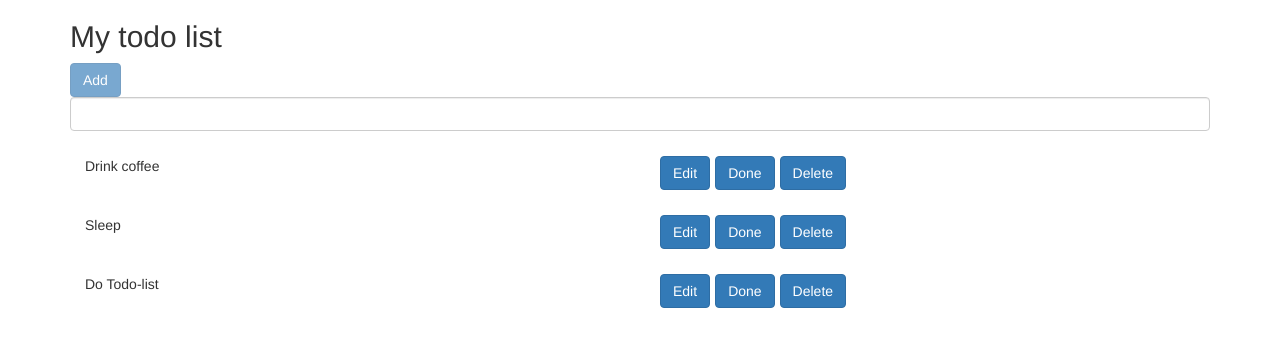
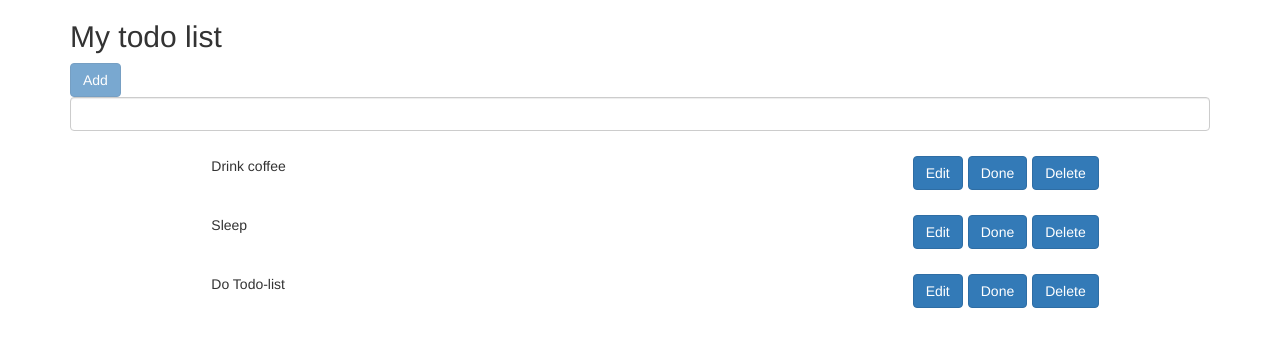
Before and after one commit to KolosUK/JSPCamp, an Angular app in the folder Luchynska Tetiana/my-todo-list/: page / in a window 1280 px wide. Shown: the top 346 px of the page. Built offline with nearby package versions, Linux system fonts and the light colour scheme.

Commit message:
Change application name

```diff
--- a/Luchynska Tetiana/my-todo-list/src/app/app.component.html
+++ b/Luchynska Tetiana/my-todo-list/src/app/app.component.html
@@ -1 +1 @@
-<app-todo></app-todo>
+<app-todo-list></app-todo-list>
--- a/Luchynska Tetiana/my-todo-list/src/app/app.module.ts
+++ b/Luchynska Tetiana/my-todo-list/src/app/app.module.ts
@@ -3,13 +3,13 @@ import { NgModule } from '@angular/core';
 import {FormsModule} from '@angular/forms';
 
 import { AppComponent } from './app.component';
-import { TodoComponent } from './todo-list/todo.component';
+import { TodoListComponent } from './todo-list/todo-list.component';
 import { TodoTaskComponent } from './todo-task/todo-task.component';
 
 @NgModule({
   declarations: [
     AppComponent,
-    TodoComponent,
+    TodoListComponent,
     TodoTaskComponent
   ],
   imports: [
--- a/Luchynska Tetiana/my-todo-list/src/app/todo-list/todo.component.ts
+++ b/Luchynska Tetiana/my-todo-list/src/app/todo-list/todo-list.component.ts
@@ -2,11 +2,11 @@ import { Component, OnInit } from '@angular/core';
 import TodoItem from './todoItem';
 
 @Component({
-  selector: 'app-todo',
-  templateUrl: './todo.component.html',
+  selector: 'app-todo-list',
+  templateUrl: './todo-list.component.html',
 })
 
-export class TodoComponent {
+export class TodoListComponent {
   isAllowedAdding = true;
   todoList: TodoItem[] = new Array();
   newTodoItem = '';
@@ -17,7 +17,7 @@ export class TodoComponent {
   }
 
   updateInput(event: Event) {
-    if ((<HTMLInputElement>event.target).value === '') {
+    if ((event.target as HTMLInputElement).value === '') {
       this.isAllowedAdding = true;
     } else {
       this.isAllowedAdding = false;
--- a/Luchynska Tetiana/my-todo-list/src/app/todo-list/todoItem.ts
+++ b/Luchynska Tetiana/my-todo-list/src/app/todo-list/todoItem.ts
@@ -3,7 +3,6 @@ export default class TodoItem {
     label: string;
     isDone: boolean;
     isEditing: boolean;
-
     constructor(id: number, label: string) {
       this.id = id;
       this.label = label;
--- a/Luchynska Tetiana/my-todo-list/src/app/todo-task/todo-task.component.css
+++ b/Luchynska Tetiana/my-todo-list/src/app/todo-task/todo-task.component.css
@@ -13,6 +13,6 @@ button{
     margin-left: 5px;
 }
 
-.todo-text,  .but{
+.todo-text {
     width: 50%;
 }
--- a/Luchynska Tetiana/my-todo-list/src/app/todo-task/todo-task.component.html
+++ b/Luchynska Tetiana/my-todo-list/src/app/todo-task/todo-task.component.html
@@ -1,12 +1,12 @@
 <div class="container">
     <div class="todo-text">
-          <div class = "todo-item" *ngIf="!todoItem.isEditing; else editingTodo" [ngClass]="{doned : todoItem.isDone}">{{todoItem.label}}
+        <div *ngIf="!todoItem.isEditing; else editingTodo" [ngClass]="{doned : todoItem.isDone}">{{todoItem.label}}
           </div>
           <ng-template #editingTodo>
             <input type="text" [(ngModel)]="todoItem.label" (keyup.enter)="finishEditing($event)">
           </ng-template>
-      </div>
-      <div class="but">
+        </div>
+        <div>
           <button class="btn btn-primary"
           [disabled]="todoItem.isDone"
           (click)="editTodo()">Edit</button>
--- a/Luchynska Tetiana/my-todo-list/src/app/todo-task/todo-task.component.ts
+++ b/Luchynska Tetiana/my-todo-list/src/app/todo-task/todo-task.component.ts
@@ -18,7 +18,7 @@ export class TodoTaskComponent {
     }
 
     finishEditing(event: Event) {
-      this.isEditedTodo.emit((<HTMLInputElement>event.target).value);
+      this.isEditedTodo.emit((event.target as HTMLInputElement).value);
       this.todoItem.isEditing = false;
     }
 
```
Also changed, not shown: Luchynska Tetiana/my-todo-list/src/app/todo-list/todo-list.component.html (renamed from Luchynska Tetiana/my-todo-list/src/app/todo-list/todo.component.html).
